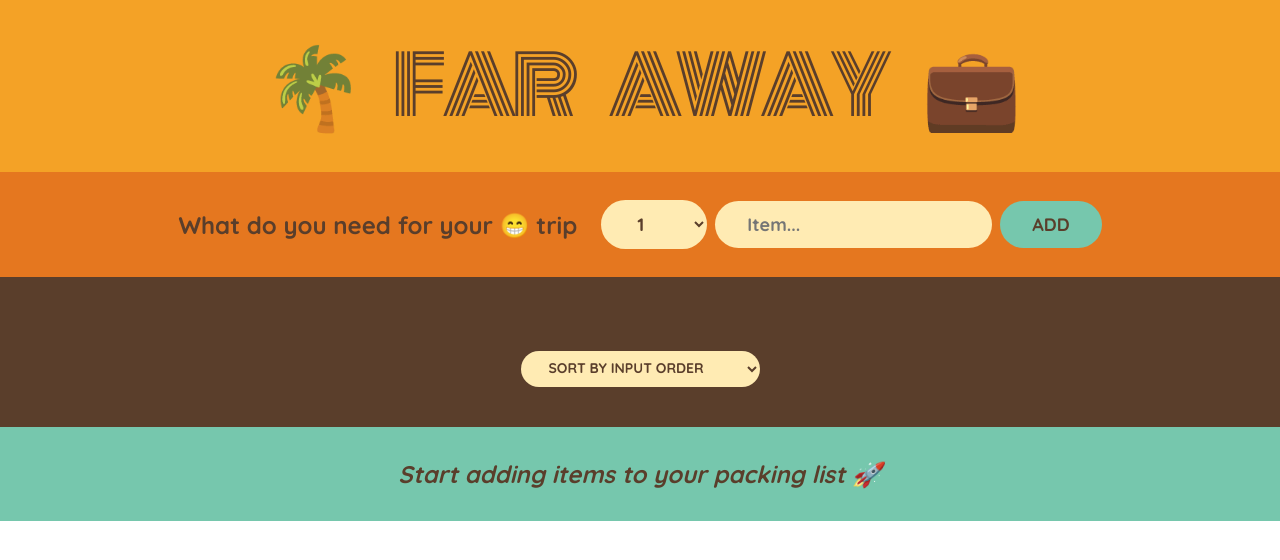
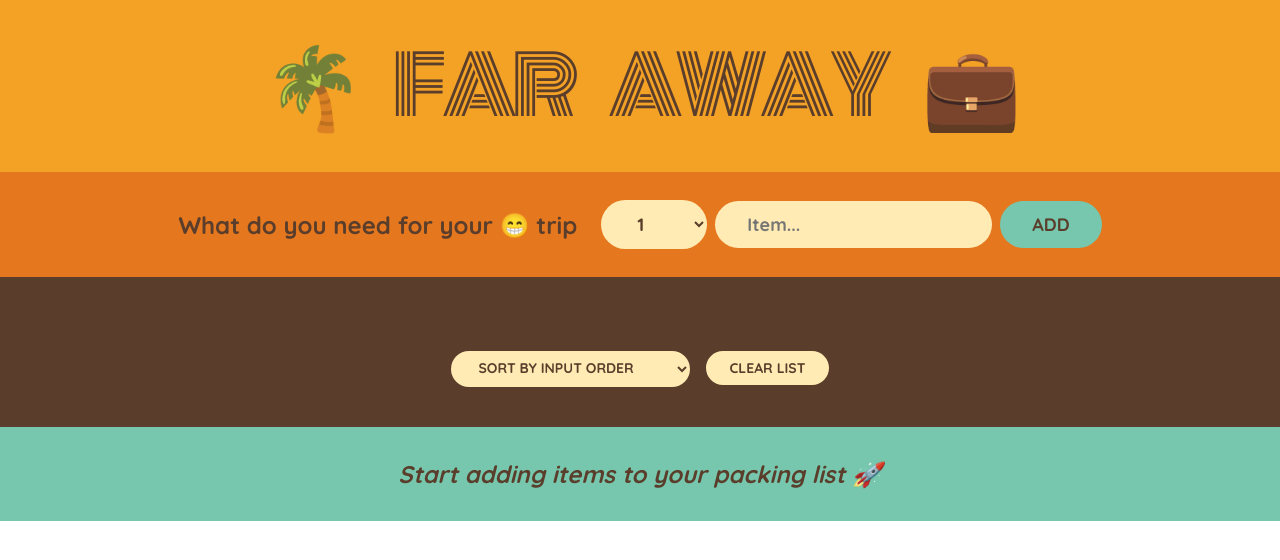
Before and after one commit to sahlminkok/far-away, a React (Create React App) app: page / in a window 1280 px wide. Shown: the top 560 px of the page. Built offline with nearby package versions, Linux system fonts and the light colour scheme.

Commit message:
Add a clear list button

```diff
--- a/src/App.js
+++ b/src/App.js
@@ -19,6 +19,13 @@
     );
   }
 
+  function handleClearList() {
+    const confirm = window.confirm(
+      "Are you sure you want to delete all items?"
+    );
+    if (confirm) setItems([]);
+  }
+
   return (
     <div>
       <Logo />
@@ -27,6 +34,7 @@
         items={items}
         handleDeleteItem={handleDeleteItem}
         onToggleItem={handleToggleItem}
+        onClearList={handleClearList}
       />
       <Stats items={items} />
     </div>
@@ -76,7 +84,7 @@
   );
 }
 
-function PackingList({ items, handleDeleteItem, onToggleItem }) {
+function PackingList({ items, handleDeleteItem, onToggleItem, onClearList }) {
   const [sortBy, setSortBy] = useState("input");
 
   let sortedItems;
@@ -110,6 +118,8 @@
           <option value="description">Sort by description</option>
           <option value="packed">Sort by packed status</option>
         </select>
+
+        <button onClick={onClearList}>clear list</button>
       </div>
     </div>
   );
```
